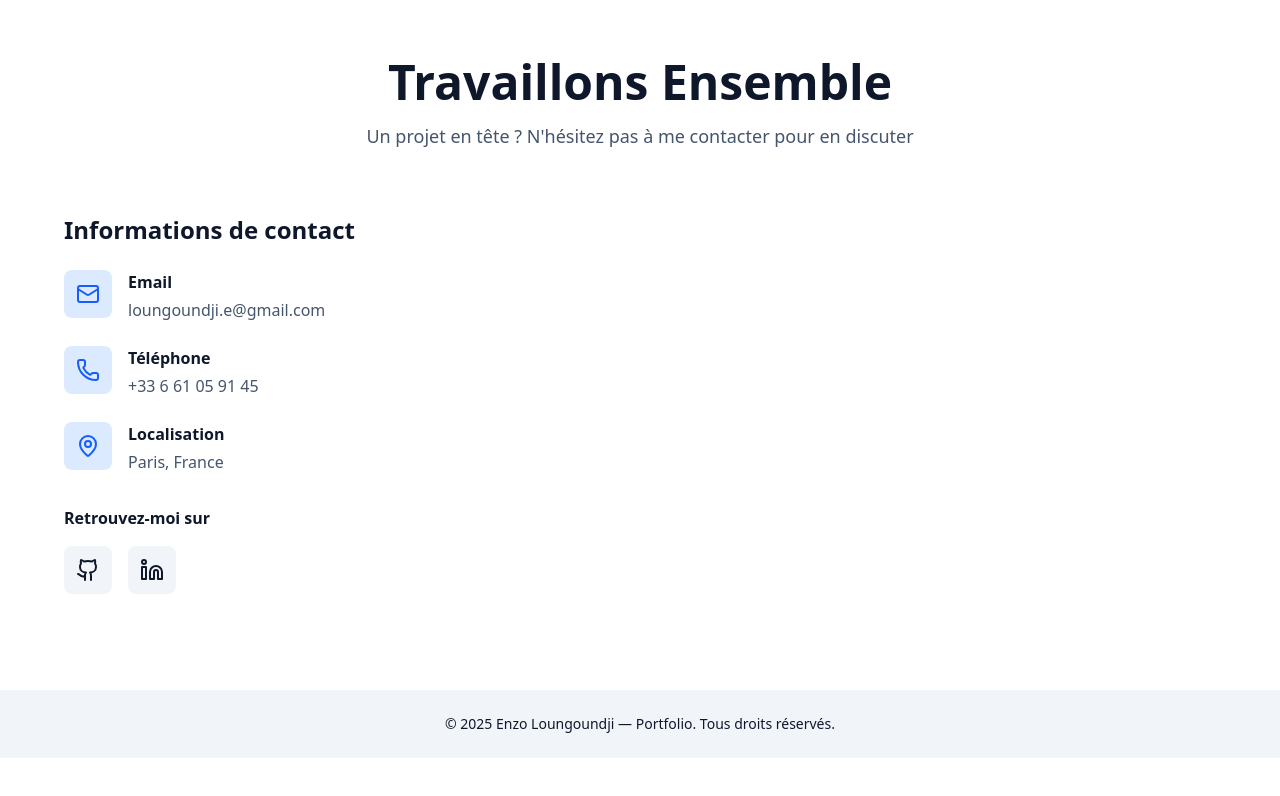
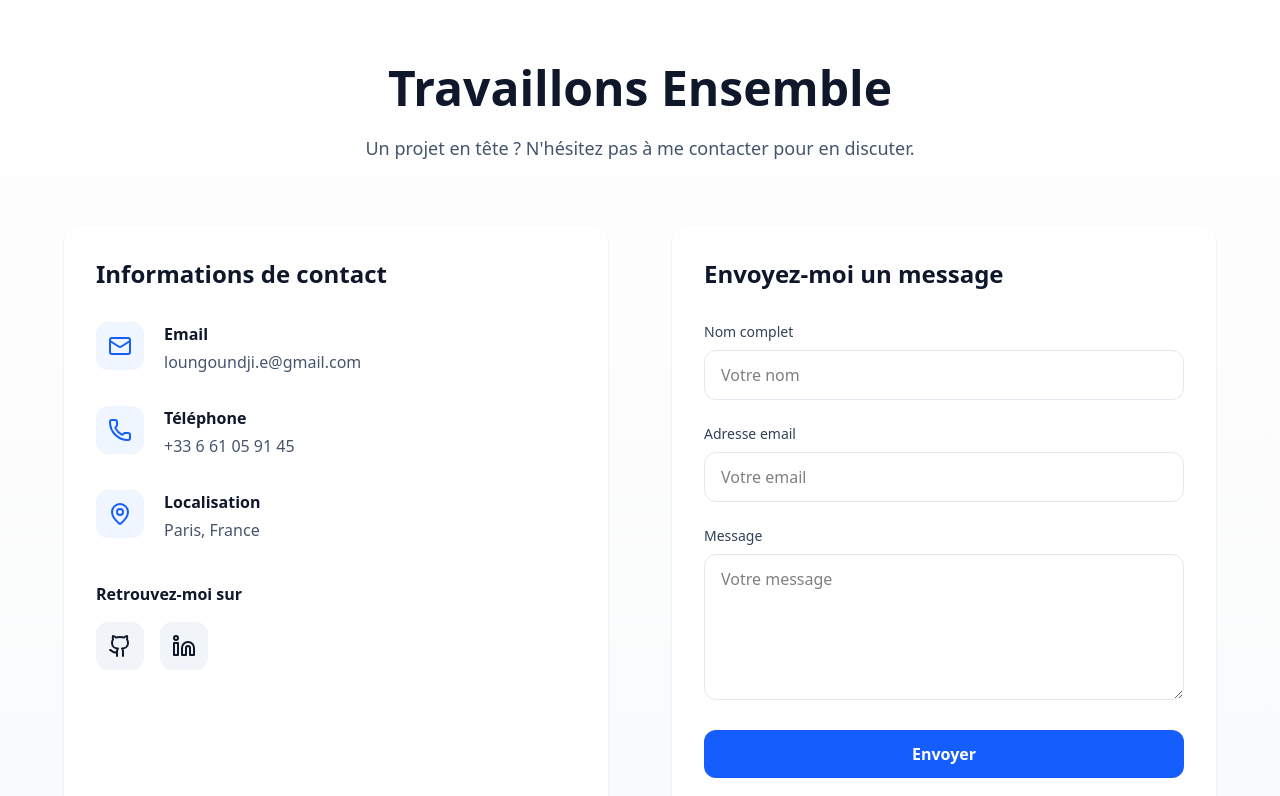
Before and after one commit to loun0009/portfolio, a React (Vite) app: page / in a window 1280 px wide. Shown: the part 3760-4556 px from the top of the page. Before the commit the page ends 4518 px from the top, so only its background shows below. Built offline with nearby package versions, Linux system fonts and the light colour scheme.

Commit message:
feat: ajout du formulaire

```diff
--- a/package.json
+++ b/package.json
@@ -11,6 +11,7 @@
   },
   "dependencies": {
     "@tailwindcss/vite": "^4.1.14",
+    "emailjs-com": "^3.2.0",
     "framer-motion": "^12.23.24",
     "lucide-react": "^0.545.0",
     "react": "^19.1.1",
--- a/src/components/contacts.jsx
+++ b/src/components/contacts.jsx
@@ -1,52 +1,71 @@
-import { Mail, MapPin, Phone, Github, Linkedin } from 'lucide-react';
+import { Mail, MapPin, Phone, Github, Linkedin } from 'lucide-react'
+import emailjs from 'emailjs-com'
+import { useRef } from 'react'
 
 function Contact() {
+  const form = useRef()
+
+  const sendEmail = (e) => {
+    e.preventDefault()
+    emailjs
+      .sendForm('service_b64aaaw', 'template_ytpteoh', form.current, 'MHNxQz9prKPI9MNou')
+      .then(() => alert('Message envoyé avec succès !'))
+      .catch(() => alert("Erreur lors de l’envoi du message."))
+  }
+
   return (
-    <section id="contact" className="py-24 bg-white">
-      <div className="container mx-auto px-6">
+    <section id="contact" className="py-24 bg-gradient-to-b from-white to-gray-50">
+      <div className="container mx-auto px-4 sm:px-6">
         <div className="max-w-6xl mx-auto">
           <div className="text-center mb-16">
-            <h2 className="text-4xl md:text-5xl font-bold text-slate-900 mb-4">
+            <h2 className="text-4xl md:text-5xl font-bold text-slate-900 mb-4 leading-tight">
               Travaillons Ensemble
             </h2>
             <p className="text-lg text-slate-600 max-w-2xl mx-auto">
-              Un projet en tête ? N'hésitez pas à me contacter pour en discuter
+              Un projet en tête ? N&apos;hésitez pas à me contacter pour en discuter.
             </p>
           </div>
 
-          <div className="grid grid-cols-1 lg:grid-cols-2 gap-12">
-            <div>
-              <h3 className="text-2xl font-bold text-slate-900 mb-6">
+          <div className="grid grid-cols-1 lg:grid-cols-2 gap-16">
+            {/* Bloc gauche : infos de contact */}
+            <div className="bg-white p-8 rounded-2xl shadow-sm">
+              <h3 className="text-2xl font-bold text-slate-900 mb-8">
                 Informations de contact
               </h3>
 
-              <div className="space-y-6 mb-8">
-                <div className="flex items-start gap-4">
-                  <div className="p-3 bg-blue-100 rounded-lg">
+              <div className="space-y-8 mb-10">
+                <div className="flex items-start gap-5">
+                  <div className="p-3 bg-blue-50 rounded-xl">
                     <Mail className="w-6 h-6 text-blue-600" />
                   </div>
                   <div>
                     <h4 className="font-semibold text-slate-900 mb-1">Email</h4>
-                    <a href="mailto:contact@example.com" className="text-slate-600 hover:text-blue-600 transition-colors">
+                    <a
+                      href="mailto:loungoundji.e@gmail.com"
+                      className="text-slate-600 hover:text-blue-600 transition-colors"
+                    >
                       loungoundji.e@gmail.com
                     </a>
                   </div>
                 </div>
 
-                <div className="flex items-start gap-4">
-                  <div className="p-3 bg-blue-100 rounded-lg">
+                <div className="flex items-start gap-5">
+                  <div className="p-3 bg-blue-50 rounded-xl">
                     <Phone className="w-6 h-6 text-blue-600" />
                   </div>
                   <div>
                     <h4 className="font-semibold text-slate-900 mb-1">Téléphone</h4>
-                    <a href="tel:+33123456789" className="text-slate-600 hover:text-blue-600 transition-colors">
+                    <a
+                      href="tel:+33661059145"
+                      className="text-slate-600 hover:text-blue-600 transition-colors"
+                    >
                       +33 6 61 05 91 45
                     </a>
                   </div>
                 </div>
 
-                <div className="flex items-start gap-4">
-                  <div className="p-3 bg-blue-100 rounded-lg">
+                <div className="flex items-start gap-5">
+                  <div className="p-3 bg-blue-50 rounded-xl">
                     <MapPin className="w-6 h-6 text-blue-600" />
                   </div>
                   <div>
@@ -63,26 +82,80 @@ function Contact() {
                     href="https://github.com/loun0009"
                     target="_blank"
                     rel="noopener noreferrer"
-                    className="p-3 bg-slate-100 hover:bg-slate-200 rounded-lg transition-colors duration-200"
+                    className="p-3 bg-slate-100 hover:bg-blue-50 hover:text-blue-600 rounded-xl transition-all duration-300"
                   >
-                    <Github className="w-6 h-6 text-slate-900" />
+                    <Github className="w-6 h-6" />
                   </a>
                   <a
                     href="https://www.linkedin.com/in/enzo-loungoundji-b2278a291/"
                     target="_blank"
                     rel="noopener noreferrer"
-                    className="p-3 bg-slate-100 hover:bg-slate-200 rounded-lg transition-colors duration-200"
+                    className="p-3 bg-slate-100 hover:bg-blue-50 hover:text-blue-600 rounded-xl transition-all duration-300"
                   >
-                    <Linkedin className="w-6 h-6 text-slate-900" />
+                    <Linkedin className="w-6 h-6" />
                   </a>
                 </div>
               </div>
             </div>
+
+            {/* Bloc droit : formulaire */}
+            <form ref={form} onSubmit={sendEmail} className="bg-white p-8 rounded-2xl shadow-sm">
+              <h3 className="text-2xl font-bold text-slate-900 mb-8">
+                Envoyez-moi un message
+              </h3>
+              <div className="grid grid-cols-1 gap-6">
+                <div>
+                  <label htmlFor="name" className="block text-sm font-medium text-slate-700 mb-2">
+                    Nom complet
+                  </label>
+                  <input
+                    type="text"
+                    id="name"
+                    name="name"
+                    className="w-full px-4 py-3 border border-slate-200 rounded-xl focus:outline-none focus:ring-2 focus:ring-blue-500 focus:border-transparent transition-all text-black"
+                    placeholder="Votre nom"
+                    required
+                  />
+                </div>
+                <div>
+                  <label htmlFor="email" className="block text-sm font-medium text-slate-700 mb-2">
+                    Adresse email
+                  </label>
+                  <input
+                    type="email"
+                    id="email"
+                    name="email"
+                    className="w-full px-4 py-3 border border-slate-200 rounded-xl focus:outline-none focus:ring-2 focus:ring-blue-500 focus:border-transparent transition-all text-black"
+                    placeholder="Votre email"
+                    required
+                  />
+                </div>
+                <div>
+                  <label htmlFor="message" className="block text-sm font-medium text-slate-700 mb-2">
+                    Message
+                  </label>
+                  <textarea
+                    id="message"
+                    name="message"
+                    rows="5"
+                    className="w-full px-4 py-3 border border-slate-200 rounded-xl focus:outline-none focus:ring-2 focus:ring-blue-500 focus:border-transparent transition-all text-black"
+                    placeholder="Votre message"
+                    required
+                  ></textarea>
+                </div>
+                <button
+                  type="submit"
+                  className="w-full px-6 py-3 bg-blue-600 text-white font-semibold rounded-xl hover:bg-blue-700 transform hover:scale-[1.02] transition-all duration-300"
+                >
+                  Envoyer
+                </button>
+              </div>
+            </form>
           </div>
         </div>
       </div>
     </section>
-  );
+  )
 }
 
 export default Contact
```
Also changed, not shown: 1 other file (tests, documents, lock files or other folders).
